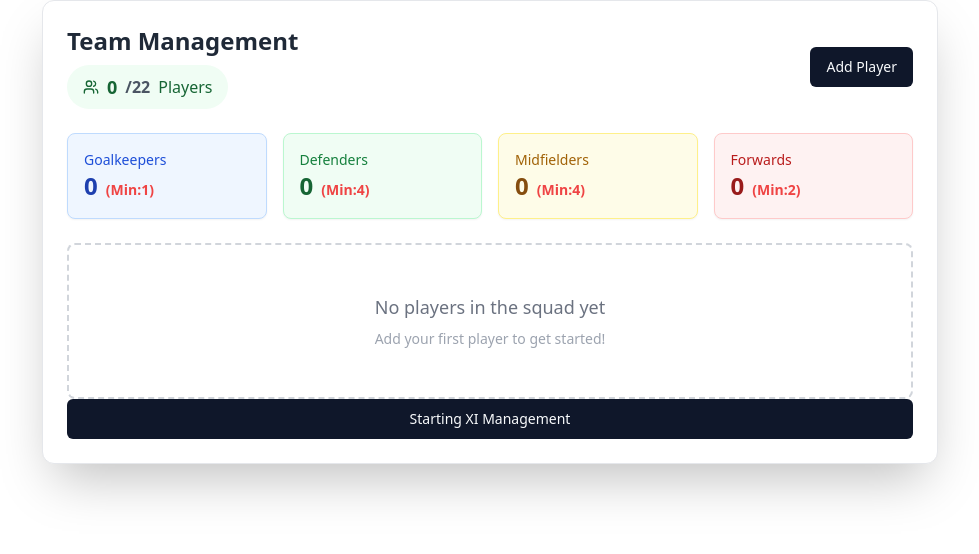
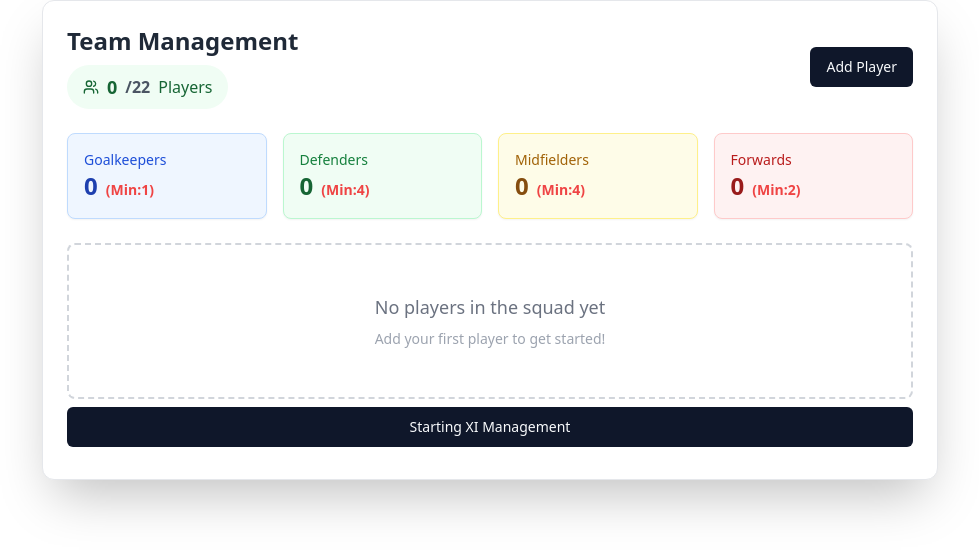
Before and after one commit to Saheel-Mahzz/Football-Team-Management, a React (Vite) app: page / in a window 1280 px wide. Shown: the top 554 px of the page, without its empty margins (150-1129 px from the left). Built offline with nearby package versions, Linux system fonts and the light colour scheme.

Commit message:
chore: just testing the validations

```diff
--- a/src/pages/startingXI/components/PositionSlot.tsx
+++ b/src/pages/startingXI/components/PositionSlot.tsx
@@ -70,7 +70,7 @@ export default function PositionSlot({
 
         <SelectContent className="bg-slate-300 text-white border border-gray-700 rounded-lg shadow-lg min-w-[180px]">
           {availablePlayers?.length === 0 ? (
-            <div className="px-3 py-2 text-sm text-gray-400">
+            <div className="px-3 py-2 text-sm text-gray-700">
               No {position} available
             </div>
           ) : (
--- a/src/pages/team/index.tsx
+++ b/src/pages/team/index.tsx
@@ -10,7 +10,7 @@ export default function Team() {
 <div className="flex flex-col w-full max-w-4xl mx-auto bg-white rounded-xl shadow-2xl border border-gray-200 p-6">
 <TeamHeader />
   <TeamGrid />
-  <Button onClick={()=>navigate(XI_TEAM_ROUTE)}>Starting	XI	Management</Button>
+  <Button onClick={()=>navigate(XI_TEAM_ROUTE)} className="my-2">Starting	XI	Management</Button>
 </div>
   )
 }
--- a/vite.config.ts
+++ b/vite.config.ts
@@ -6,7 +6,7 @@ import { defineConfig } from 'vite'
 export default defineConfig({
   plugins: [react()],
   server:{
-    port:3001
+    port:3000
   },
   resolve:{
     alias:{
```
